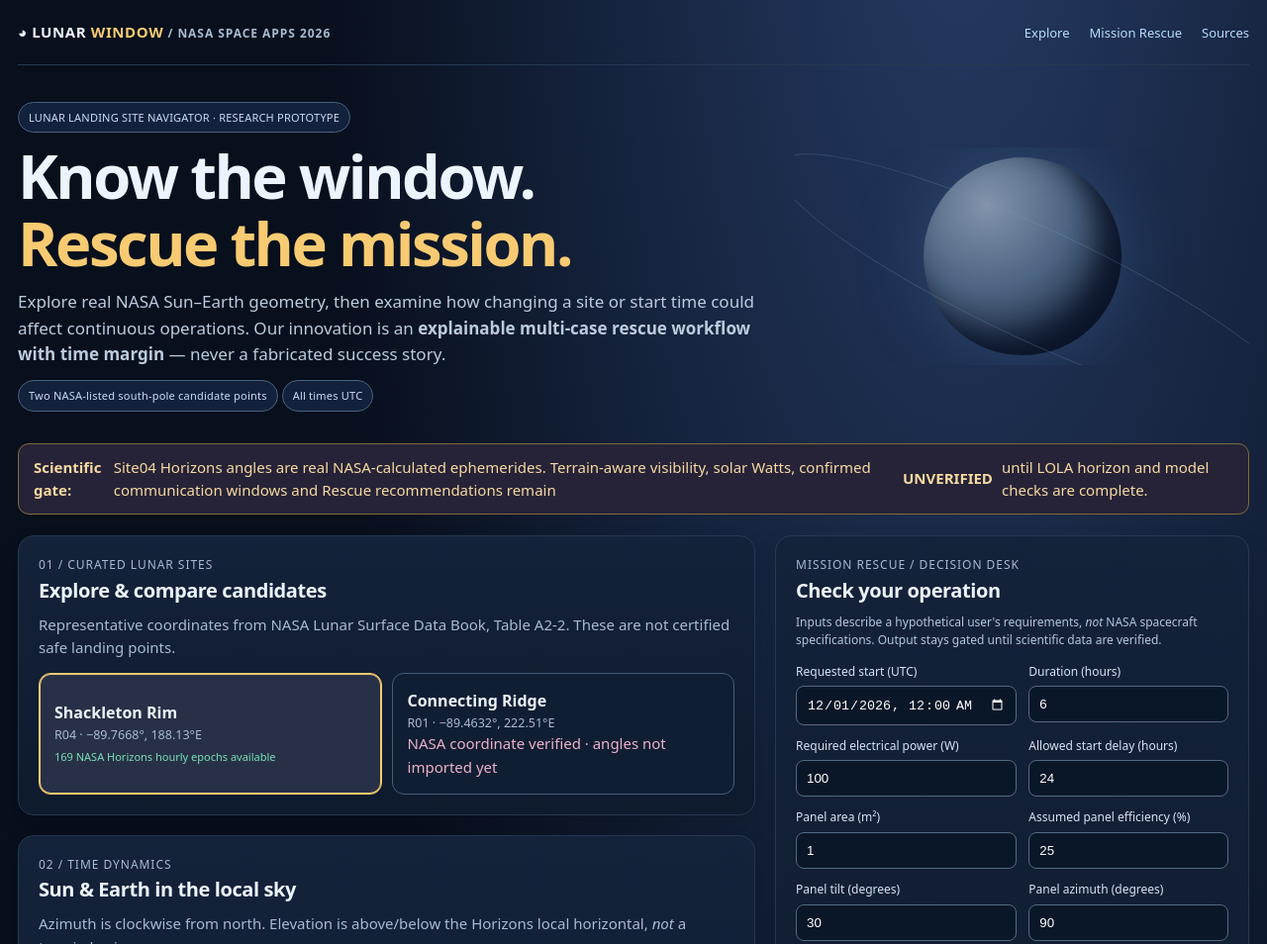
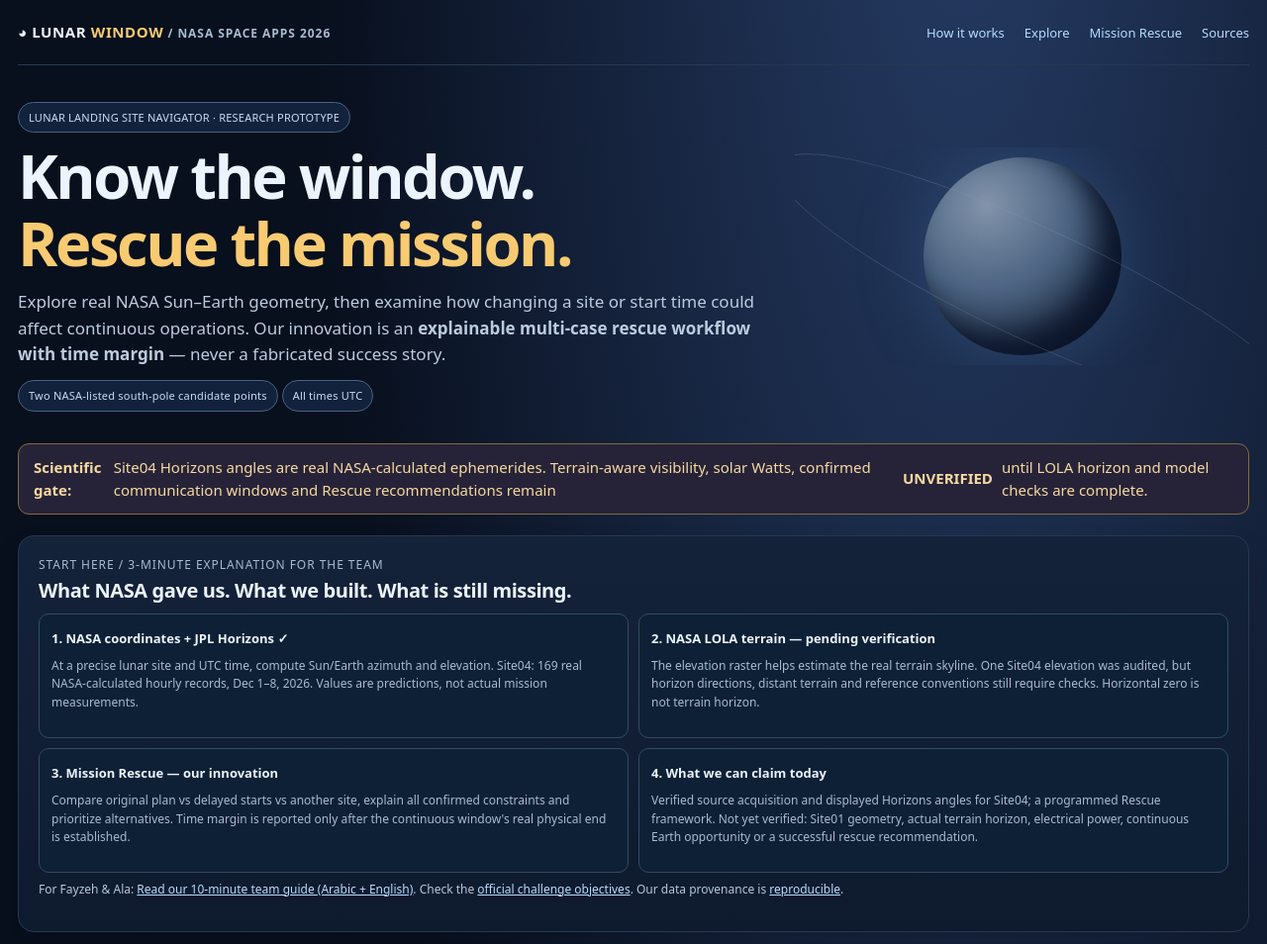
Before and after one commit to fayzeh-Elzghier/lunar-window, a plain HTML site: page docs/index.html in a window 1280 px wide. Shown: the top 954 px of the page at 99% size. Drawn offline with Linux system fonts and the light colour scheme.

Commit message:
ui: clarify official NASA data flow, scientific status, and Mission Rescue innovation for team and judges

```diff
--- a/docs/index.html
+++ b/docs/index.html
@@ -14,11 +14,20 @@ a{color:#b6ddff}a:hover{text-decoration-thickness:2px}.wrap{width:min(1270px,cal
 </style>
 </head><body>
 <div class="wrap">
-<header class="top"><div class="brand">◕ LUNAR <em>WINDOW</em><span class="tiny"> / NASA Space Apps 2026</span></div><nav><a href="#compare">Explore</a><a href="#rescue">Mission Rescue</a><a href="#sources">Sources</a></nav></header>
+<header class="top"><div class="brand">◕ LUNAR <em>WINDOW</em><span class="tiny"> / NASA Space Apps 2026</span></div><nav><a href="#method">How it works</a><a href="#compare">Explore</a><a href="#rescue">Mission Rescue</a><a href="#sources">Sources</a></nav></header>
 <section class="intro"><div><span class="pill">LUNAR LANDING SITE NAVIGATOR · RESEARCH PROTOTYPE</span><h1>Know the window.<br><span>Rescue the mission.</span></h1>
 <p class="lead">Explore real NASA Sun–Earth geometry, then examine how changing a site or start time could affect continuous operations. Our innovation is an <b>explainable multi-case rescue workflow with time margin</b> — never a fabricated success story.</p>
 <span class="pill">Two NASA-listed south-pole candidate points</span> <span class="pill">All times UTC</span></div><div class="moon" aria-hidden="true"></div></section>
 <div class="bar" role="note"><strong>Scientific gate:</strong> Site04 Horizons angles are real NASA-calculated ephemerides. Terrain-aware visibility, solar Watts, confirmed communication windows and Rescue recommendations remain <strong>UNVERIFIED</strong> until LOLA horizon and model checks are complete.</div>
+<section class="panel" id="method" aria-labelledby="method-title"><div class="tiny">START HERE / 3-MINUTE EXPLANATION FOR THE TEAM</div><h2 id="method-title">What NASA gave us. What we built. What is still missing.</h2>
+<div class="cases">
+<div class="case"><b>1. NASA coordinates + JPL Horizons ✓</b><p>At a precise lunar site and UTC time, compute Sun/Earth azimuth and elevation. Site04: 169 real NASA-calculated hourly records, Dec 1–8, 2026. Values are predictions, not actual mission measurements.</p></div>
+<div class="case"><b>2. NASA LOLA terrain — pending verification</b><p>The elevation raster helps estimate the real terrain skyline. One Site04 elevation was audited, but horizon directions, distant terrain and reference conventions still require checks. Horizontal zero is not terrain horizon.</p></div>
+<div class="case"><b>3. Mission Rescue — our innovation</b><p>Compare original plan vs delayed starts vs another site, explain all confirmed constraints and prioritize alternatives. Time margin is reported only after the continuous window's real physical end is established.</p></div>
+<div class="case"><b>4. What we can claim today</b><p>Verified source acquisition and displayed Horizons angles for Site04; a programmed Rescue framework. Not yet verified: Site01 geometry, actual terrain horizon, electrical power, continuous Earth opportunity or a successful rescue recommendation.</p></div>
+</div>
+<p class="note">For Fayzeh &amp; Ala: <a href="TEAM_QUICK_GUIDE.md">Read our 10-minute team guide (Arabic + English)</a>. Check the <a href="https://www.spaceappschallenge.org/2026/challenges/lunar-landing-site-navigator/" target="_blank" rel="noopener">official challenge objectives</a>. Our data provenance is <a href="https://github.com/fayzeh-Elzghier/lunar-window/blob/main/data/site04_audit/queries.json" target="_blank" rel="noopener">reproducible</a>.</p>
+</section>
 <div class="grid">
 <main>
 <section class="panel" id="compare"><div class="tiny">01 / Curated lunar sites</div><h2>Explore & compare candidates</h2><p class="muted">Representative coordinates from NASA Lunar Surface Data Book, Table A2-2. These are not certified safe landing points.</p>
```
